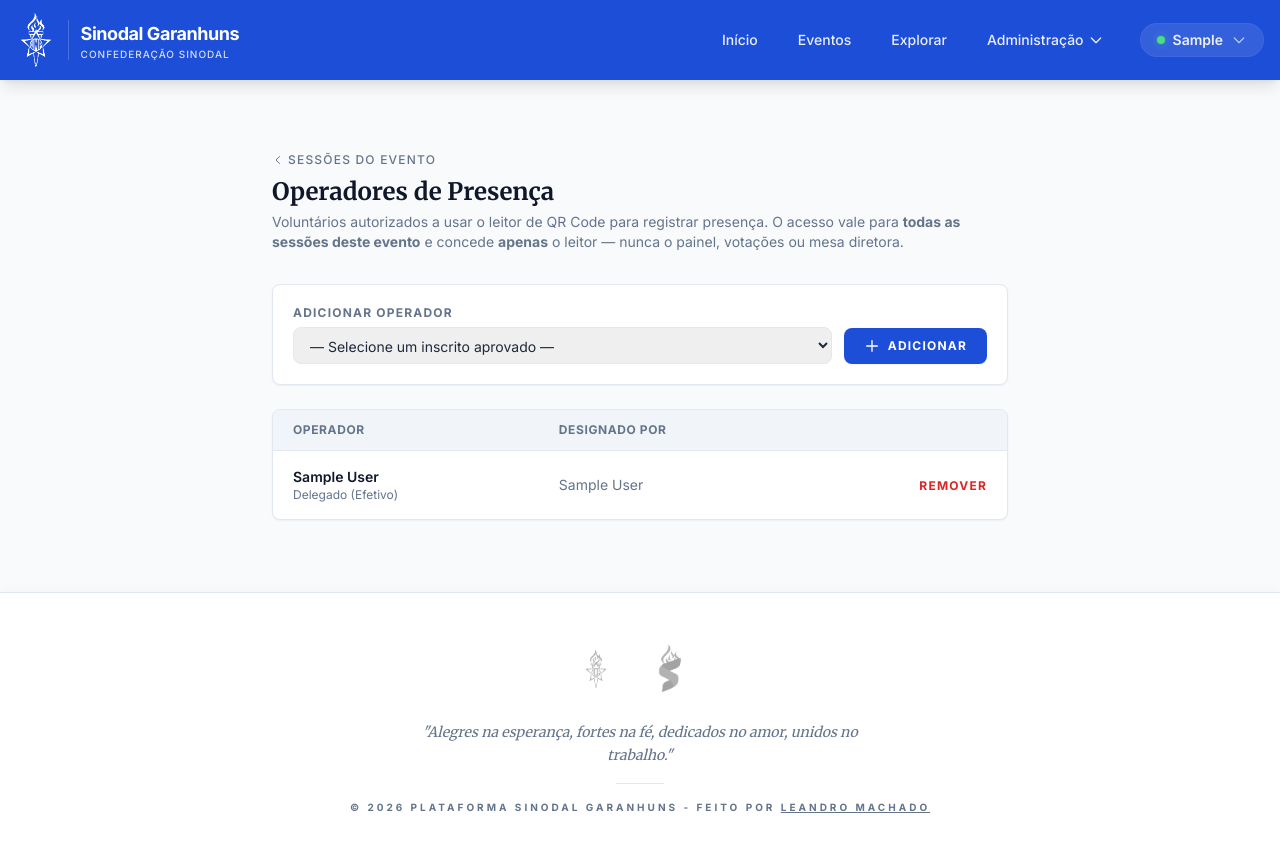
After one commit to leomach/plataforma-sinodal, a Django app: a page that uses templates/sessoes/operadores.html in a window 1280 px wide. The commit adds this page. Run offline with Django 5.2, Linux system fonts and the light colour scheme; a user stored in the database is signed in; tables that the repository leaves empty hold one stand-in row (values such as "Sample post"); parts of the project's set-up code (start-up, migrations or seed data) failed here and were passed over; some libraries are stand-ins or nearby versions.

Commit message:
feat: add Operador de Presença functionality with management interface and access control for event presence readers

```diff
--- a/apps/hub/views.py
+++ b/apps/hub/views.py
@@ -109,6 +109,8 @@ def hub_evento(request, evento, inscricao):
                 votacao=votacao_ativa, inscricao=inscricao
             ).first()
 
+    from apps.sessoes.views.painel import is_operador_presenca
+
     return render(request, 'hub/index.html', {
         'evento': evento,
         'inscricao': inscricao,
@@ -118,6 +120,7 @@ def hub_evento(request, evento, inscricao):
         'sessao_ativa': sessao_ativa,
         'is_delegado': is_delegado,
         'is_lideranca': is_lideranca(request.user),
+        'is_operador_presenca': is_operador_presenca(request.user, evento),
         'qr_svg': qr_svg,
         'qr_token': qr_token,
         'votacao_ativa': votacao_ativa,
--- a/apps/sessoes/forms.py
+++ b/apps/sessoes/forms.py
@@ -153,6 +153,35 @@ class MesaDiretoraForm(forms.Form):
                 field.queryset = qs
 
 
+class OperadorPresencaForm(forms.Form):
+    inscricao = forms.ModelChoiceField(
+        queryset=None,
+        label='Adicionar operador',
+        empty_label='— Selecione um inscrito aprovado —',
+        widget=forms.Select(attrs=_SELECT_ATTRS),
+    )
+
+    def __init__(self, *args, evento=None, **kwargs):
+        super().__init__(*args, **kwargs)
+        from apps.eventos.models import Inscricao
+        from apps.sessoes.models import OperadorPresenca
+        from core import constants
+
+        ja_operadores = OperadorPresenca.objects.filter(
+            inscricao__evento=evento,
+        ).values_list('inscricao_id', flat=True)
+
+        self.fields['inscricao'].queryset = (
+            Inscricao.objects.filter(evento=evento, status=constants.STATUS_APROVADO)
+            .exclude(pk__in=ja_operadores)
+            .select_related('usuario')
+            .order_by('usuario__first_name', 'usuario__last_name')
+        )
+        self.fields['inscricao'].label_from_instance = (
+            lambda insc: f"{insc.usuario.get_full_name() or insc.usuario.username} — {insc.get_papel_evento_display()}"
+        )
+
+
 class TransferirPresidenciaForm(forms.Form):
     novo_presidente = forms.ModelChoiceField(
         queryset=None,
--- a/apps/sessoes/models.py
+++ b/apps/sessoes/models.py
@@ -119,6 +119,36 @@ class CredencialQRCode(models.Model):
     class Meta:
         verbose_name = _('Credencial QR Code')
         verbose_name_plural = _('Credenciais QR Code')
+
+
+class OperadorPresenca(models.Model):
+    """Inscrito autorizado pela liderança a operar o leitor de presença.
+
+    O vínculo é feito pela Inscrição (OneToOne), o que garante que o operador
+    é um inscrito aprovado de um evento específico. O acesso vale para todas as
+    sessões desse evento e pode ser revogado a qualquer momento.
+    """
+
+    inscricao = models.OneToOneField(
+        'eventos.Inscricao',
+        on_delete=models.CASCADE,
+        related_name='operador_presenca',
+    )
+    designado_por = models.ForeignKey(
+        'usuarios.User',
+        on_delete=models.SET_NULL,
+        null=True,
+        blank=True,
+        related_name='operadores_designados',
+    )
+    designado_em = models.DateTimeField(auto_now_add=True)
+
+    def __str__(self):
+        return f"Operador de presença — {self.inscricao}"
+
+    class Meta:
+        verbose_name = _('Operador de Presença')
+        verbose_name_plural = _('Operadores de Presença')
 
 
 class Presenca(models.Model):
--- a/apps/sessoes/urls.py
+++ b/apps/sessoes/urls.py
@@ -9,6 +9,10 @@ urlpatterns = [
     path('sessoes/<int:sessao_id>/', painel.painel_sessao, name='painel_sessao'),
     path('sessoes/<int:sessao_id>/editar/', painel.editar_sessao, name='editar_sessao'),
     path('sessoes/<int:sessao_id>/status/', painel.alterar_status, name='alterar_status_sessao'),
+
+    # Operadores de presença (liderança)
+    path('sessoes/operadores/', painel.gerenciar_operadores, name='gerenciar_operadores'),
+    path('sessoes/operadores/<int:operador_id>/remover/', painel.remover_operador, name='remover_operador'),
 
     # Presença
     path('sessoes/<int:sessao_id>/leitor/', presenca.leitor_presenca, name='leitor_presenca'),
--- a/apps/sessoes/views/painel.py
+++ b/apps/sessoes/views/painel.py
@@ -6,8 +6,8 @@ from django.db.models import Count, Prefetch
 from django.shortcuts import get_object_or_404, redirect, render
 
 from apps.eventos.models import Evento
-from apps.sessoes.forms import SessaoForm
-from apps.sessoes.models import Sessao, Votacao
+from apps.sessoes.forms import OperadorPresencaForm, SessaoForm
+from apps.sessoes.models import OperadorPresenca, Sessao, Votacao
 from apps.sessoes.services import eventlog as log_service
 from apps.sessoes.services import quorum as quorum_service
 from core import constants
@@ -15,6 +15,21 @@ from core import constants
 
 def is_lideranca(user):
     return user.is_superuser or user.tipo == constants.LIDERANCA
+
+
+def is_operador_presenca(user, evento):
+    """Inscrito aprovado designado para operar o leitor de presença do evento."""
+    if not user.is_authenticated:
+        return False
+    return OperadorPresenca.objects.filter(
+        inscricao__evento=evento,
+        inscricao__usuario=user,
+    ).exists()
+
+
+def pode_operar_leitor(user, evento):
+    """Liderança OU operador designado do evento."""
+    return is_lideranca(user) or is_operador_presenca(user, evento)
 
 
 def lideranca_required(view_func):
@@ -193,3 +208,57 @@ def alterar_status(request, slug, sessao_id):
         messages.error(request, 'Ação inválida.')
 
     return redirect('painel_sessao', slug=slug, sessao_id=sessao_id)
+
+
+@lideranca_required
+def gerenciar_operadores(request, slug):
+    """Liderança designa/remove inscritos que podem operar o leitor de presença.
+
+    O acesso concedido vale para todas as sessões do evento e dá ao operador
+    apenas o leitor — nunca o painel, votações, mesa ou logs.
+    """
+    evento = get_object_or_404(Evento, slug=slug)
+
+    if request.method == 'POST':
+        form = OperadorPresencaForm(request.POST, evento=evento)
+        if form.is_valid():
+            inscricao = form.cleaned_data['inscricao']
+            _, created = OperadorPresenca.objects.get_or_create(
+                inscricao=inscricao,
+                defaults={'designado_por': request.user},
+            )
+            nome = inscricao.usuario.get_full_name() or inscricao.usuario.username
+            if created:
+                messages.success(request, f'{nome} agora pode operar o leitor de presença.')
+            else:
+                messages.info(request, f'{nome} já é operador de presença.')
+            return redirect('gerenciar_operadores', slug=slug)
+    else:
+        form = OperadorPresencaForm(evento=evento)
+
+    operadores = (
+        OperadorPresenca.objects.filter(inscricao__evento=evento)
+        .select_related('inscricao__usuario', 'designado_por')
+        .order_by('inscricao__usuario__first_name', 'inscricao__usuario__last_name')
+    )
+
+    return render(request, 'sessoes/operadores.html', {
+        'evento': evento,
+        'form': form,
+        'operadores': operadores,
+    })
+
+
+@lideranca_required
+def remover_operador(request, slug, operador_id):
+    if request.method != 'POST':
+        return redirect('gerenciar_operadores', slug=slug)
+
+    evento = get_object_or_404(Evento, slug=slug)
+    operador = get_object_or_404(
+        OperadorPresenca, pk=operador_id, inscricao__evento=evento,
+    )
+    nome = operador.inscricao.usuario.get_full_name() or operador.inscricao.usuario.username
+    operador.delete()
+    messages.success(request, f'{nome} não é mais operador de presença.')
+    return redirect('gerenciar_operadores', slug=slug)
--- a/templates/sessoes/leitor.html
+++ b/templates/sessoes/leitor.html
@@ -7,7 +7,7 @@
     <!-- Header -->
     <div class="flex items-center justify-between mb-6">
         <div>
-            <a href="{% url 'painel_sessao' evento.slug sessao.pk %}" class="text-xs text-[#64748B] hover:text-[#1D4ED8] font-bold uppercase tracking-widest flex items-center gap-1 mb-1">
+            <a href="{% if is_lideranca %}{% url 'painel_sessao' evento.slug sessao.pk %}{% else %}{% url 'hub_evento' evento.slug %}{% endif %}" class="text-xs text-[#64748B] hover:text-[#1D4ED8] font-bold uppercase tracking-widest flex items-center gap-1 mb-1">
                 <svg class="w-3 h-3" fill="none" stroke="currentColor" viewBox="0 0 24 24"><path stroke-linecap="round" stroke-linejoin="round" stroke-width="2" d="M15 19l-7-7 7-7"/></svg>
                 Fechar Leitor
             </a>
--- /dev/null
+++ b/templates/sessoes/operadores.html
@@ -0,0 +1,80 @@
+{% extends "base.html" %}
+
+{% block title %}Operadores de Presença — {{ evento.titulo }}{% endblock %}
+
+{% block content %}
+<div class="max-w-3xl mx-auto px-4 py-8">
+    <!-- Header -->
+    <div class="mb-8">
+        <a href="{% url 'lista_sessoes' evento.slug %}" class="text-xs text-[#64748B] hover:text-[#1D4ED8] font-medium uppercase tracking-widest mb-2 flex items-center gap-1">
+            <svg class="w-3 h-3" fill="none" stroke="currentColor" viewBox="0 0 24 24"><path stroke-linecap="round" stroke-linejoin="round" stroke-width="2" d="M15 19l-7-7 7-7"/></svg>
+            Sessões do Evento
+        </a>
+        <h1 class="text-2xl font-bold text-[#0F172A] serif-title">Operadores de Presença</h1>
+        <p class="text-sm text-[#64748B] mt-1">
+            Voluntários autorizados a usar o leitor de QR Code para registrar presença.
+            O acesso vale para <strong>todas as sessões deste evento</strong> e concede
+            <strong>apenas</strong> o leitor — nunca o painel, votações ou mesa diretora.
+        </p>
+    </div>
+
+    <!-- Formulário para adicionar -->
+    <div class="bg-white border border-[#E2E8F0] rounded-lg shadow-sm p-5 mb-6">
+        <form method="post" action="{% url 'gerenciar_operadores' evento.slug %}" class="flex flex-col sm:flex-row items-stretch sm:items-end gap-3">
+            {% csrf_token %}
+            <div class="flex-1">
+                <label for="{{ form.inscricao.id_for_label }}" class="block text-xs font-bold text-[#64748B] uppercase tracking-widest mb-1.5">
+                    {{ form.inscricao.label }}
+                </label>
+                {{ form.inscricao }}
+                {% if form.inscricao.errors %}
+                <p class="text-xs text-red-600 mt-1">{{ form.inscricao.errors.0 }}</p>
+                {% endif %}
+            </div>
+            <button type="submit" class="flex items-center justify-center gap-2 bg-[#1D4ED8] hover:bg-blue-800 text-white font-bold py-2.5 px-5 rounded-lg text-xs uppercase tracking-widest transition-all shadow-sm whitespace-nowrap">
+                <svg class="w-4 h-4" fill="none" stroke="currentColor" viewBox="0 0 24 24"><path stroke-linecap="round" stroke-linejoin="round" stroke-width="2" d="M12 4v16m8-8H4"/></svg>
+                Adicionar
+            </button>
+        </form>
+    </div>
+
+    <!-- Lista de operadores -->
+    <div class="bg-white border border-[#E2E8F0] rounded-lg shadow-sm overflow-hidden">
+        {% if operadores %}
+        <table class="w-full text-sm">
+            <thead class="bg-[#F1F5F9] border-b border-[#E2E8F0]">
+                <tr>
+                    <th class="text-left px-5 py-3 text-xs font-bold text-[#64748B] uppercase tracking-wider">Operador</th>
+                    <th class="text-left px-5 py-3 text-xs font-bold text-[#64748B] uppercase tracking-wider hidden sm:table-cell">Designado por</th>
+                    <th class="px-5 py-3"></th>
+                </tr>
+            </thead>
+            <tbody class="divide-y divide-[#E2E8F0]">
+                {% for operador in operadores %}
+                <tr class="hover:bg-[#F8FAFC] transition-colors">
+                    <td class="px-5 py-4">
+                        <span class="font-semibold text-[#0F172A]">{{ operador.inscricao.usuario.get_full_name|default:operador.inscricao.usuario.username }}</span>
+                        <span class="block text-xs text-[#64748B]">{{ operador.inscricao.get_papel_evento_display }}</span>
+                    </td>
+                    <td class="px-5 py-4 text-[#64748B] hidden sm:table-cell">
+                        {{ operador.designado_por.get_full_name|default:operador.designado_por.username|default:"—" }}
+                    </td>
+                    <td class="px-5 py-4 text-right">
+                        <form method="post" action="{% url 'remover_operador' evento.slug operador.pk %}" onsubmit="return confirm('Remover este operador? Ele perderá o acesso ao leitor de presença.');">
+                            {% csrf_token %}
+                            <button type="submit" class="text-xs font-bold text-red-600 hover:text-red-800 uppercase tracking-widest">Remover</button>
+                        </form>
+                    </td>
+                </tr>
+                {% endfor %}
+            </tbody>
+        </table>
+        {% else %}
+        <div class="py-16 text-center">
+            <p class="text-[#64748B] text-sm italic">Nenhum operador designado ainda.</p>
+            <p class="text-[#94A3B8] text-xs mt-1">Adicione um inscrito acima para liberar o leitor de presença a voluntários.</p>
+        </div>
+        {% endif %}
+    </div>
+</div>
+{% endblock %}
```
Also changed, not shown: apps/sessoes/admin.py (+8 -1 lines), apps/sessoes/views/presenca.py (+8 -4 lines), templates/hub/index.html (+15 -0 lines), templates/sessoes/lista.html (+10 -4 lines), apps/sessoes/migrations/0007_operadorpresenca.py (added).
